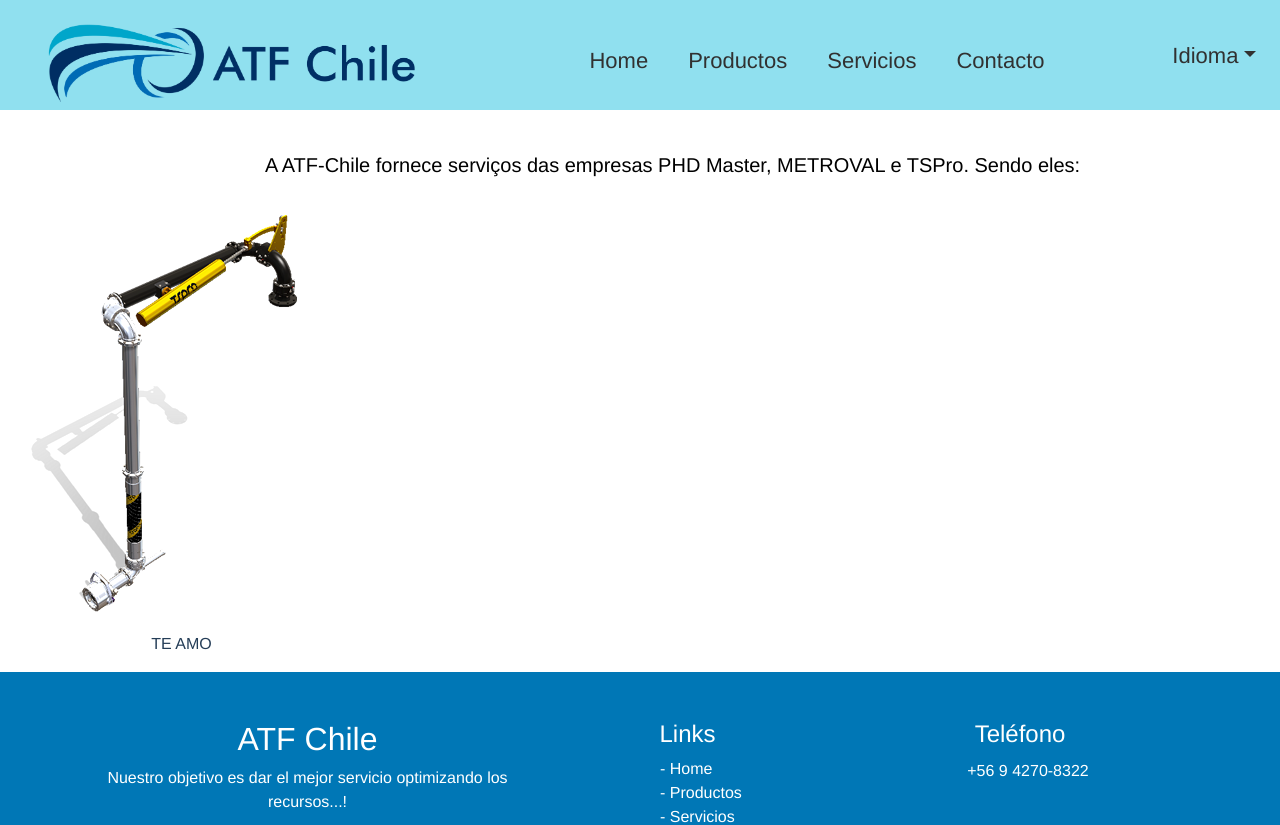
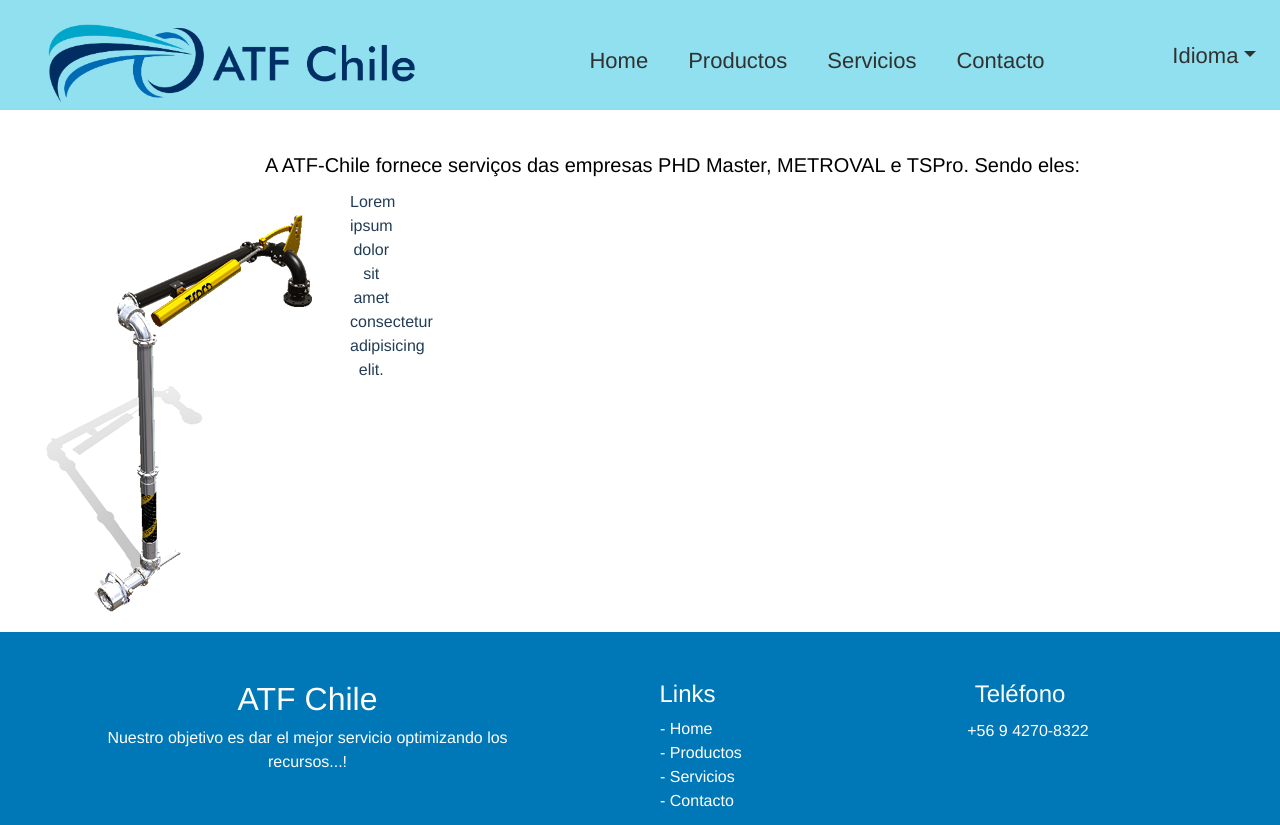
Before and after one commit to MayuCh4n/projeto-construcao, a Vue app: page /Servicios in a window 1280 px wide. Shown: the top 825 px of the page. Built offline with nearby package versions, Linux system fonts and the light colour scheme.

Commit message:
ajuste serviços

```diff
--- a/src/components/páginas/Servicios.vue
+++ b/src/components/páginas/Servicios.vue
@@ -8,14 +8,19 @@
         </p>
       </b-col>
 
-      <b-row>
-        <b-col cols="12" md="12" sm="12" xs="12">
-          <b-col cols="6" md="12" sm="12" xs="12">
+      <b-col cols="3" md="3" sm="12" xs="12">
+          <b-col md="3" sm="12" xs="12">
             <img src="../../assets/servicios-imgs/braço-carregamento.png" id="imgbraço">
-            <p>TE AMO</p>
           </b-col>
-         </b-col>
-      </b-row>
+      </b-col>
+
+      <b-col cols="3" md="3" sm="12" xs="12">
+          <b-col md="3" sm="12" xs="12">
+            Lorem ipsum dolor sit amet consectetur adipisicing elit.
+          </b-col>
+      </b-col>
+
+
 
     </b-row>
   </b-container>
```
